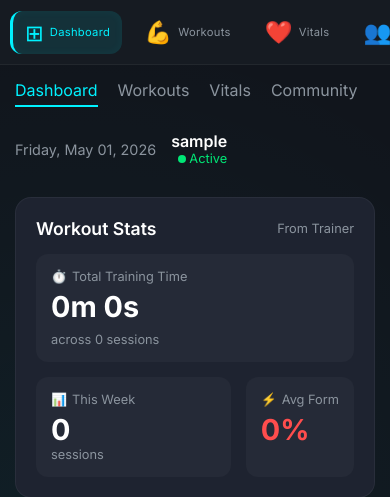
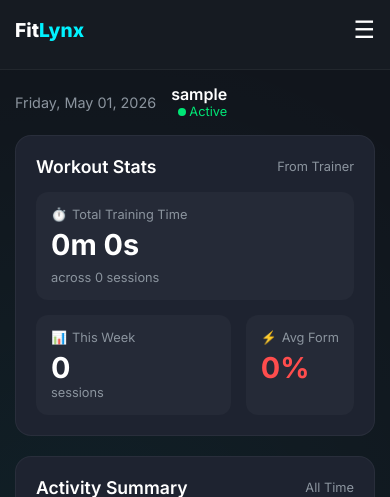
Before and after one commit to Parth-1606/AI_Trainer, a Flask app: page /dashboard in a window 390 px wide. Shown: the top 497 px of the page. Run offline with Flask 3, Linux system fonts and the light colour scheme; the visitor is signed in with stand-in values (Sample User, id 1); data that the repository does not hold is empty.

Commit message:
Implement mobile hamburger menu nav

```diff
--- a/templates/dashboard.html
+++ b/templates/dashboard.html
@@ -327,6 +327,9 @@
     .log-details h4 { margin: 0; font-size: 0.95rem; }
     .log-details p { margin: 3px 0 0; font-size: 0.8rem; color: var(--text-muted); }
 
+    .mobile-header { display: none; }
+    .sidebar-links { display: contents; }
+
     @media (max-width: 768px) {
         body {
             height: auto;
@@ -337,24 +340,42 @@
             height: auto;
             min-height: 100vh;
         }
+        .top-nav {
+            display: none !important;
+        }
+        .desktop-only {
+            display: none !important;
+        }
+        .mobile-header {
+            display: flex;
+        }
         .sidebar {
             width: 100%;
             height: auto;
-            flex-direction: row;
-            padding: 10px;
+            flex-direction: column;
+            padding: 15px;
             border-right: none;
             border-bottom: 1px solid var(--border-color);
-            overflow-x: auto;
-            justify-content: flex-start;
+            align-items: stretch;
+            gap: 0;
+        }
+        .sidebar-links {
+            display: none;
+            flex-direction: column;
             gap: 10px;
+            margin-top: 15px;
+        }
+        .sidebar-links.show {
+            display: flex;
         }
         .sidebar-logo, .profile-avatar {
             display: none;
         }
         .sidebar-item {
-            width: auto;
-            padding: 8px 12px;
+            width: 100%;
+            padding: 12px 15px;
             flex-direction: row;
+            justify-content: flex-start;
             white-space: nowrap;
         }
         .main-panel {
@@ -372,11 +393,7 @@
             flex-direction: column;
             gap: 15px;
             align-items: flex-start;
-        }
-        .top-nav {
-            overflow-x: auto;
-            width: 100%;
-            padding-bottom: 10px;
+            margin-bottom: 15px;
         }
         .activity-rings {
             flex-direction: column;
--- a/templates/partials/sidebar.html
+++ b/templates/partials/sidebar.html
@@ -1,6 +1,6 @@
 <!-- Reusable Sidebar -->
 <div class="sidebar">
-    <div class="sidebar-logo">
+    <div class="sidebar-logo desktop-only">
         <svg width="32" height="32" viewBox="0 0 24 24" fill="none" stroke="currentColor" stroke-width="3" stroke-linecap="round" stroke-linejoin="round">
             <path d="M18 8h1a4 4 0 0 1 0 8h-1"></path>
             <path d="M6 8H5a4 4 0 0 0 0 8h1"></path>
@@ -8,8 +8,14 @@
         </svg>
     </div>
 
+    <div class="mobile-header" style="width: 100%; justify-content: space-between; align-items: center;">
+        <div style="font-size: 1.2rem; font-weight: 800; color: white;">Fit<span style="color:var(--accent-teal);">Lynx</span></div>
+        <button id="hamburgerBtn" style="background:none; border:none; color:white; font-size:1.5rem; cursor:pointer;">☰</button>
+    </div>
+
+    <div class="sidebar-links" id="sidebarLinks">
         <a href="{{ url_for('dashboard') }}" class="sidebar-item {{ 'active' if active_page == 'dashboard' }}">
-        <div class="sidebar-icon">⊞</div>
+            <div class="sidebar-icon">📊</div>
             <span class="sidebar-text">Dashboard</span>
         </a>
         <a href="{{ url_for('calendar') }}" class="sidebar-item {{ 'active' if active_page == 'workouts' }}">
@@ -36,6 +42,7 @@
             <div class="sidebar-icon">🚪</div>
             <span class="sidebar-text">Logout</span>
         </a>
+    </div>
 
     <!-- Profile Avatar with Popup -->
     <div style="position: relative; margin-top: 10px;">
@@ -140,4 +147,13 @@
             popup.classList.remove('profile-popup-show');
         }
     });
+
+    // Mobile Hamburger Toggle
+    var hamburgerBtn = document.getElementById('hamburgerBtn');
+    var sidebarLinks = document.getElementById('sidebarLinks');
+    if (hamburgerBtn && sidebarLinks) {
+        hamburgerBtn.addEventListener('click', function() {
+            sidebarLinks.classList.toggle('show');
+        });
+    }
 </script>
```
Also changed, not shown: templates/calendar.html (+28 -11 lines), templates/partials/shared_styles.html (+28 -11 lines). Lines whose indentation alone changed are shown as unchanged.
